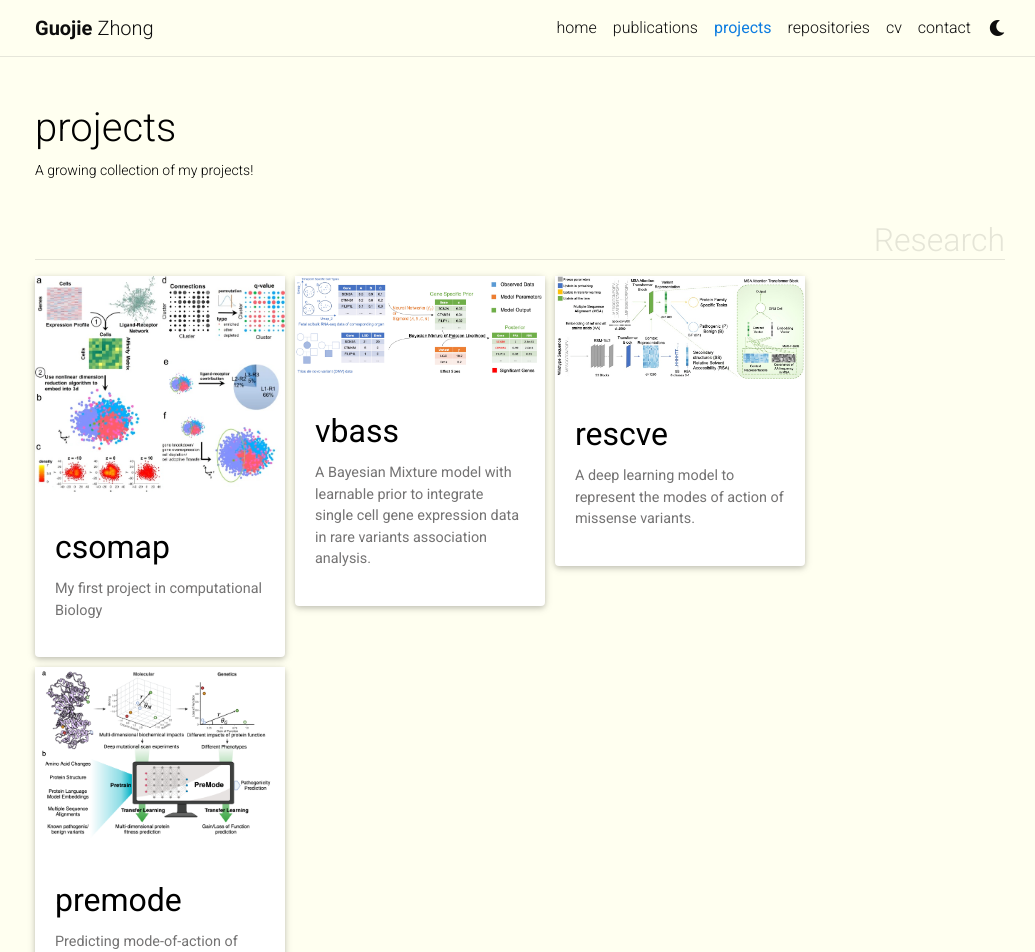
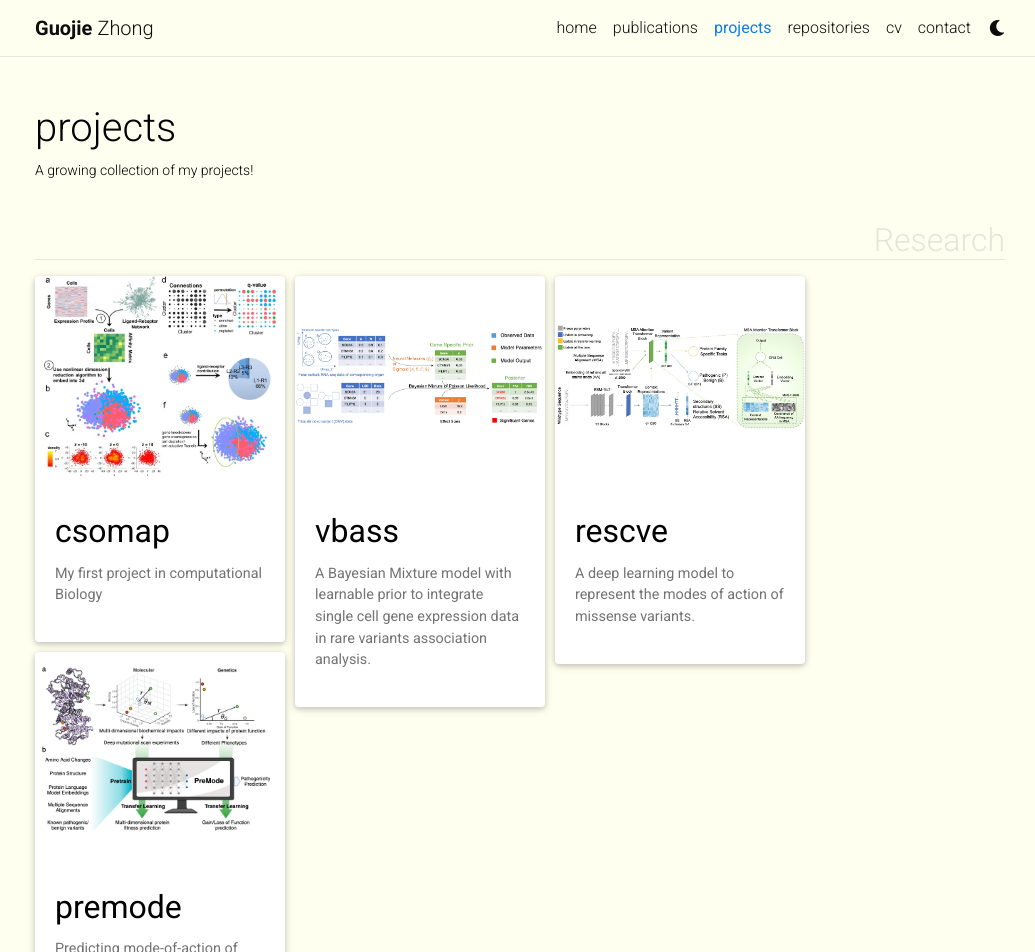
Before and after one commit to zhongguojie1998/GuojieZhong, a Jekyll site: the page built from _pages/projects.md, in a window 1280 px wide and 1400 px high. Shown: the top 952 px of the window, without its empty margins (120-1155 px from the left). Built offline with Jekyll 4.4.1, drawn with Linux system fonts in a browser that asks for light colours; full-size pictures stand in for the smaller copies a plugin makes; comment, search, counter and statistics services are not loaded; a style sheet for code colours, icons or effects is not loaded.

Commit message:
Fix image sizes in projects

```diff
--- a/_sass/_base.scss
+++ b/_sass/_base.scss
@@ -67,6 +67,9 @@ blockquote {
 
   img {
     width: 100%;
+    height: 200px;
+    object-fit: contain;
+    object-position: center;
   }
 
   .card-title {
@@ -432,6 +435,9 @@ footer.sticky-bottom {
   .card {
     img {
       width: 100%;
+      height: 200px;
+      object-fit: contain;
+      object-position: center;
     }
   }
 
```
